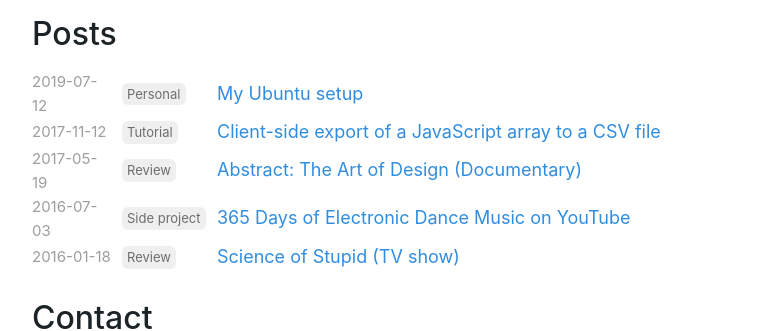
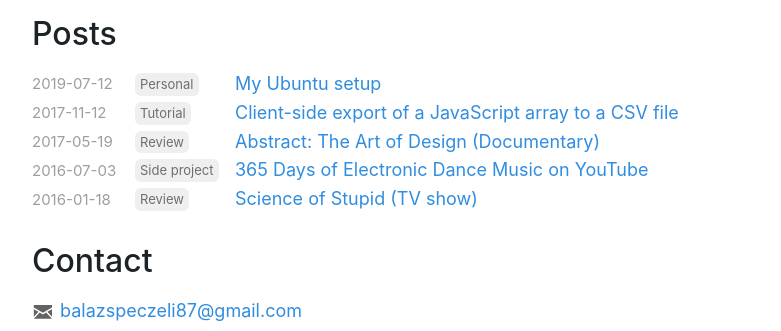
Before and after one commit to balazspeczeli/peczeli-dev, a Next.js app: page / in a window 1280 px wide. Shown: the part 192-523 px from the top of the page, without its empty margins (248-1029 px from the left). Built offline with nearby package versions, Linux system fonts and the light colour scheme; what markdown-it-prism would draw is missing.

Commit message:
Fix styling for dates, increase horizontal spacing in PostsList

```diff
--- a/src/components/Post/Date/Date.module.scss
+++ b/src/components/Post/Date/Date.module.scss
@@ -1,5 +1,6 @@
 .component {
+  font-size: 15px;
+  font-variant-numeric: proportional-nums;
   color: var(--faded-text);
-  width: 80px;
-  font-size: 15px;
+  width: 88px;
 }
--- a/src/components/PostsList/PostsList.module.scss
+++ b/src/components/PostsList/PostsList.module.scss
@@ -10,7 +10,7 @@
 .date,
 .label {
   flex-shrink: 0;
-  margin-right: 10px;
+  margin-right: 15px;
 }
 
 .label {
```
